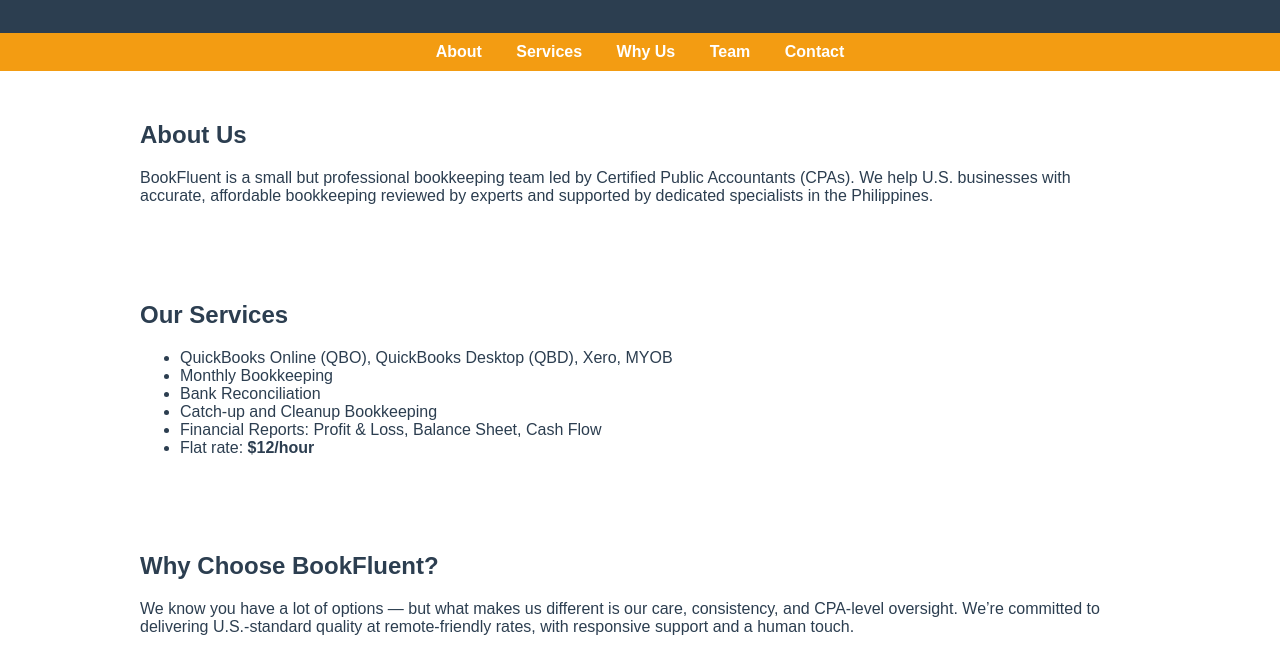
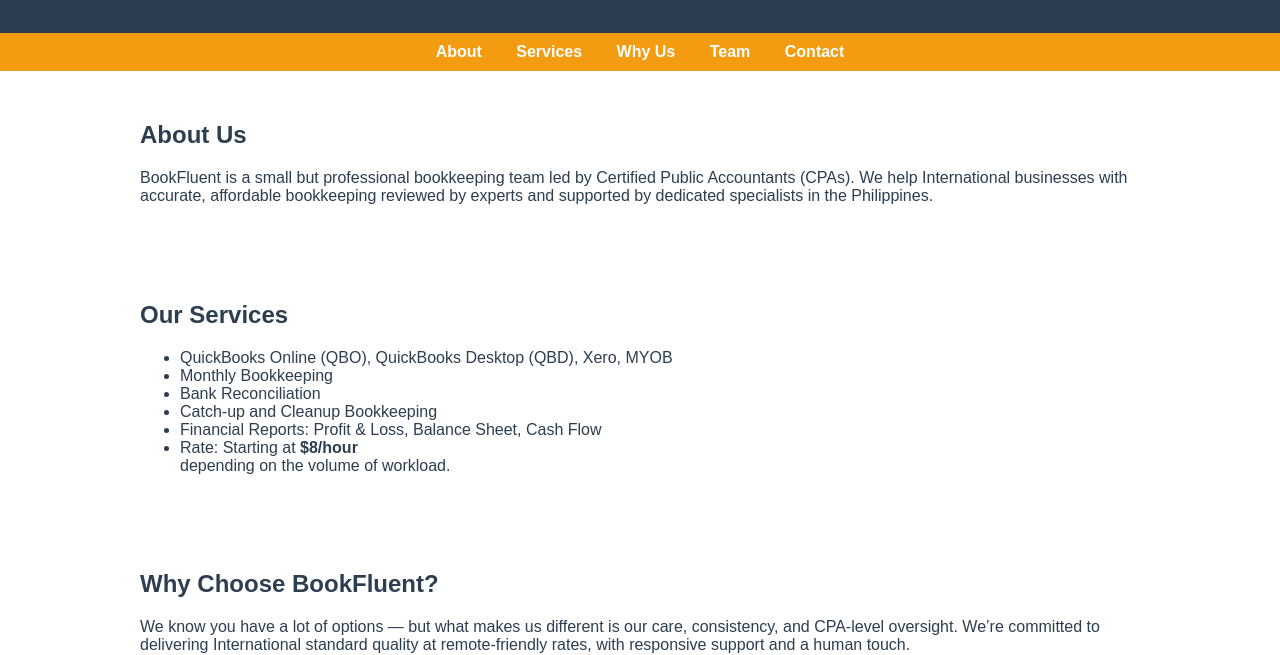
Before and after one commit to RafAbbas/BookFluent, a plain HTML site: page index.html in a window 1280 px wide. Shown: the part 150-805 px from the top of the page. Drawn offline with Linux system fonts and the light colour scheme.

Commit message:
Update index.html

```diff
--- a/index.html
+++ b/index.html
@@ -89,7 +89,7 @@
     <a href="#contact">Contact</a>
   </nav>  <section id="about">
     <h2>About Us</h2>
-    <p>BookFluent is a small but professional bookkeeping team led by Certified Public Accountants (CPAs). We help U.S. businesses with accurate, affordable bookkeeping reviewed by experts and supported by dedicated specialists in the Philippines.</p>
+    <p>BookFluent is a small but professional bookkeeping team led by Certified Public Accountants (CPAs). We help International businesses with accurate, affordable bookkeeping reviewed by experts and supported by dedicated specialists in the Philippines.</p>
   </section>  <section id="services">
     <h2>Our Services</h2>
     <ul>
@@ -98,11 +98,11 @@
       <li>Bank Reconciliation</li>
       <li>Catch-up and Cleanup Bookkeeping</li>
       <li>Financial Reports: Profit & Loss, Balance Sheet, Cash Flow</li>
-      <li>Flat rate: <strong>$12/hour</strong></li>
+      <li>Rate: Starting at <strong>$8/hour</strong></li> depending on the volume of workload.
     </ul>
   </section>  <section id="why">
     <h2>Why Choose BookFluent?</h2>
-    <p>We know you have a lot of options — but what makes us different is our care, consistency, and CPA-level oversight. We’re committed to delivering U.S.-standard quality at remote-friendly rates, with responsive support and a human touch.</p>
+    <p>We know you have a lot of options — but what makes us different is our care, consistency, and CPA-level oversight. We’re committed to delivering International standard quality at remote-friendly rates, with responsive support and a human touch.</p>
   </section>  <section id="team">
     <h2>Meet the BookFluent Team</h2>
     <div class="team">
```
